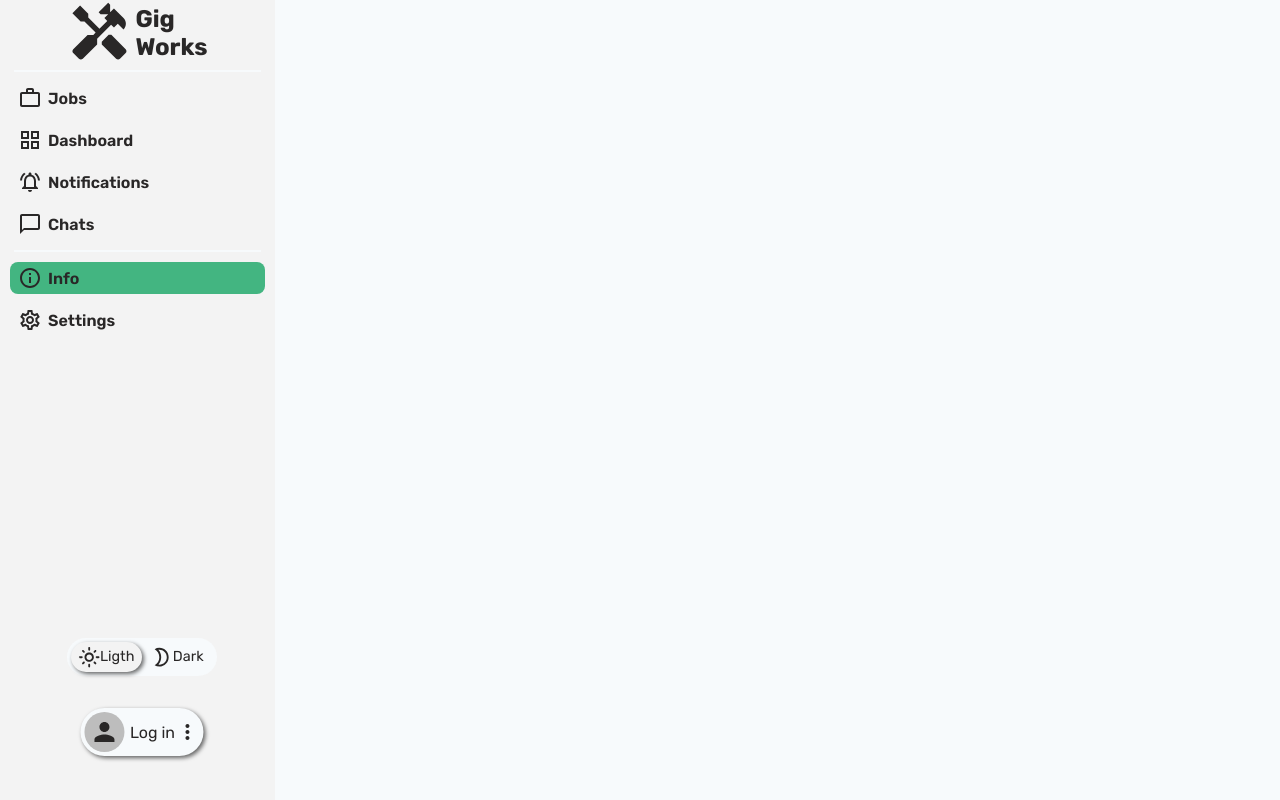
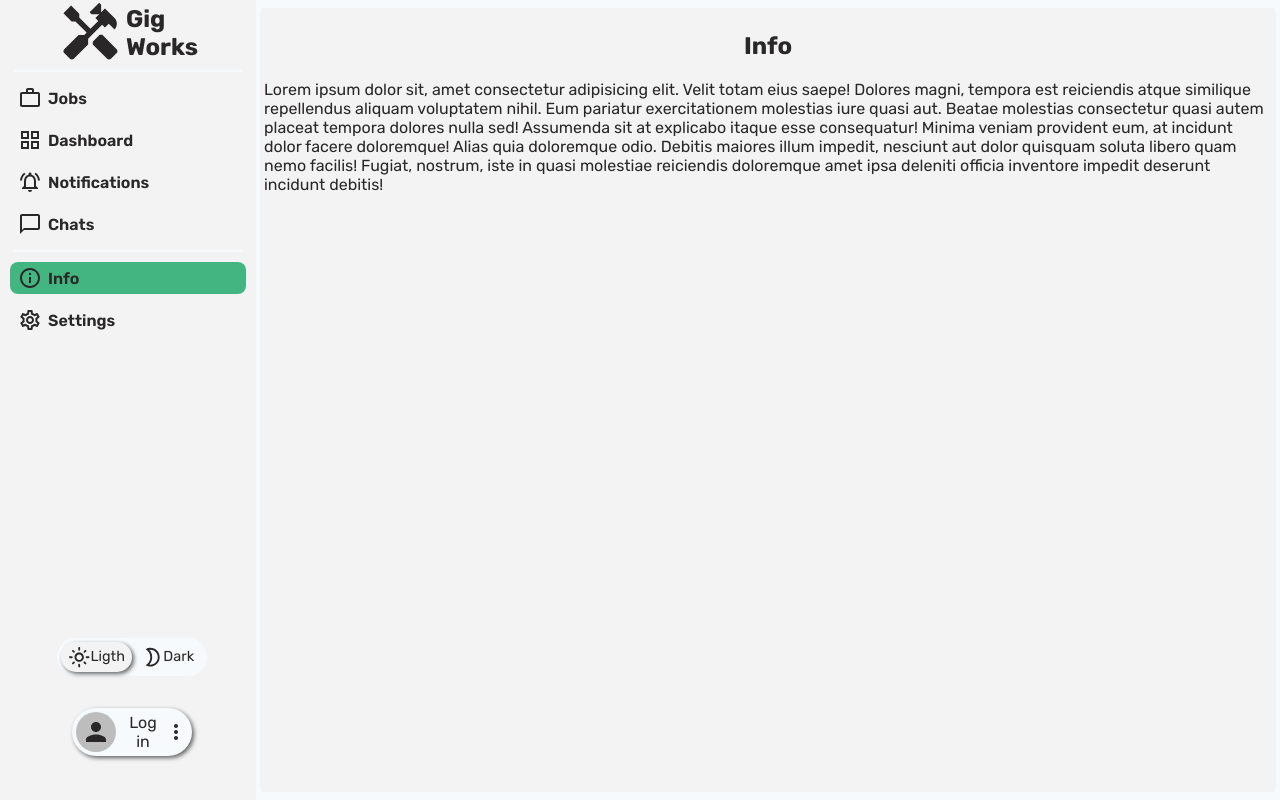
Before and after one commit to filiperak/fullstack-jobmarket-app, a React (Create React App) app in the folder client/: page /info in a window 1280 px wide. Built offline with nearby package versions, Linux system fonts and the light colour scheme; no server answers; a web font is replaced by a local one.

Commit message:
settings and info views

```diff
--- a/client/src/App.tsx
+++ b/client/src/App.tsx
@@ -12,6 +12,8 @@ import InfoMsg from "./components/InfoMsg";
 import Notifications from "./views/Notifications";
 import Chats from "./views/Chats";
 import { SocketContext, SocketContextProvider } from "./context/SocketContext";
+import Settings from "./views/Settings";
+import Info from "./views/Info";
 
 
 function App() {
@@ -39,6 +41,8 @@ function App() {
                 <Route path="/dashboard" element={<Dashboard />} />
                 <Route path="/notifications" element={<Notifications />} />
                 <Route path="/chats" element={<Chats />} />
+                <Route path="/info" element={<Info />} />
+                <Route path="/settings" element={<Settings />} />
               </Routes>
             </Router>
           </JobContextProvider>
--- /dev/null
+++ b/client/src/views/Info.tsx
@@ -0,0 +1,33 @@
+import React from 'react'
+import globalStyles from '../styles/app.module.css'
+import styled from 'styled-components'
+const Info = () => {
+  return (
+    <div className={globalStyles.views}>
+        <InfoWrapper>
+        <h2>Info</h2>
+            <p>Lorem ipsum dolor sit, amet consectetur adipisicing elit. Velit totam eius saepe! Dolores magni, tempora est reiciendis atque similique repellendus aliquam voluptatem nihil. Eum pariatur exercitationem molestias iure quasi aut.
+            Beatae molestias consectetur quasi autem placeat tempora dolores nulla sed! Assumenda sit at explicabo itaque esse consequatur! Minima veniam provident eum, at incidunt dolor facere doloremque! Alias quia doloremque odio.
+            Debitis maiores illum impedit, nesciunt aut dolor quisquam soluta libero quam nemo facilis! Fugiat, nostrum, iste in quasi molestiae reiciendis doloremque amet ipsa deleniti officia inventore impedit deserunt incidunt debitis!
+            </p>
+        </InfoWrapper>
+    </div>
+  )
+}
+
+const InfoWrapper = styled.div`
+    margin: var(--app-margin);
+  border-radius: var(--app-border-radius);
+  height: 98%;
+  background-color: var(--background-color);
+  padding: var(--app-padding);
+  text-align: center;
+  >h2{
+    margin: 20px 0;
+  }
+  p{
+    text-align: left;
+  }
+`;
+
+export default Info
--- /dev/null
+++ b/client/src/views/Settings.tsx
@@ -0,0 +1,34 @@
+import React from "react";
+import globalStyles from "../styles/app.module.css";
+import styled from "styled-components";
+import { ReactComponent as Gears } from "../assets/Gears.svg";
+
+const Settings = () => {
+  return (
+    <div className={globalStyles.views}>
+      <SettingsWrapper>
+        <Gears />
+        <span>Settings are under construction</span>
+      </SettingsWrapper>
+    </div>
+  );
+};
+const SettingsWrapper = styled.div`
+  margin: var(--app-margin);
+  border-radius: var(--app-border-radius);
+  height: 98%;
+  background-color: var(--background-color);
+  display: flex;
+  flex-direction: column;
+  align-items: center;
+  justify-content: center;
+  > svg {
+    height: 200px;
+  }
+  >span{
+    font-size: 1.2rem;
+    font-weight: 800;
+  }
+`;
+
+export default Settings;
```
Also changed, not shown: client/src/assets/Gears.svg (added).
